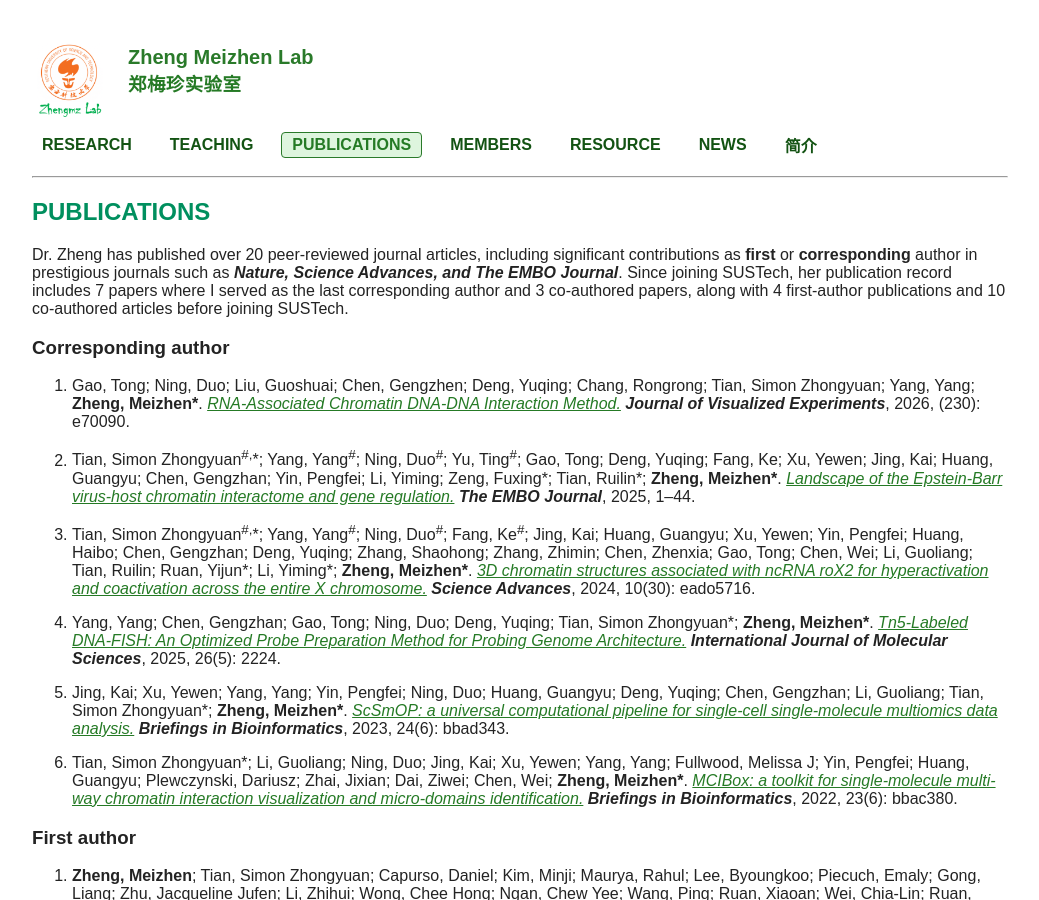
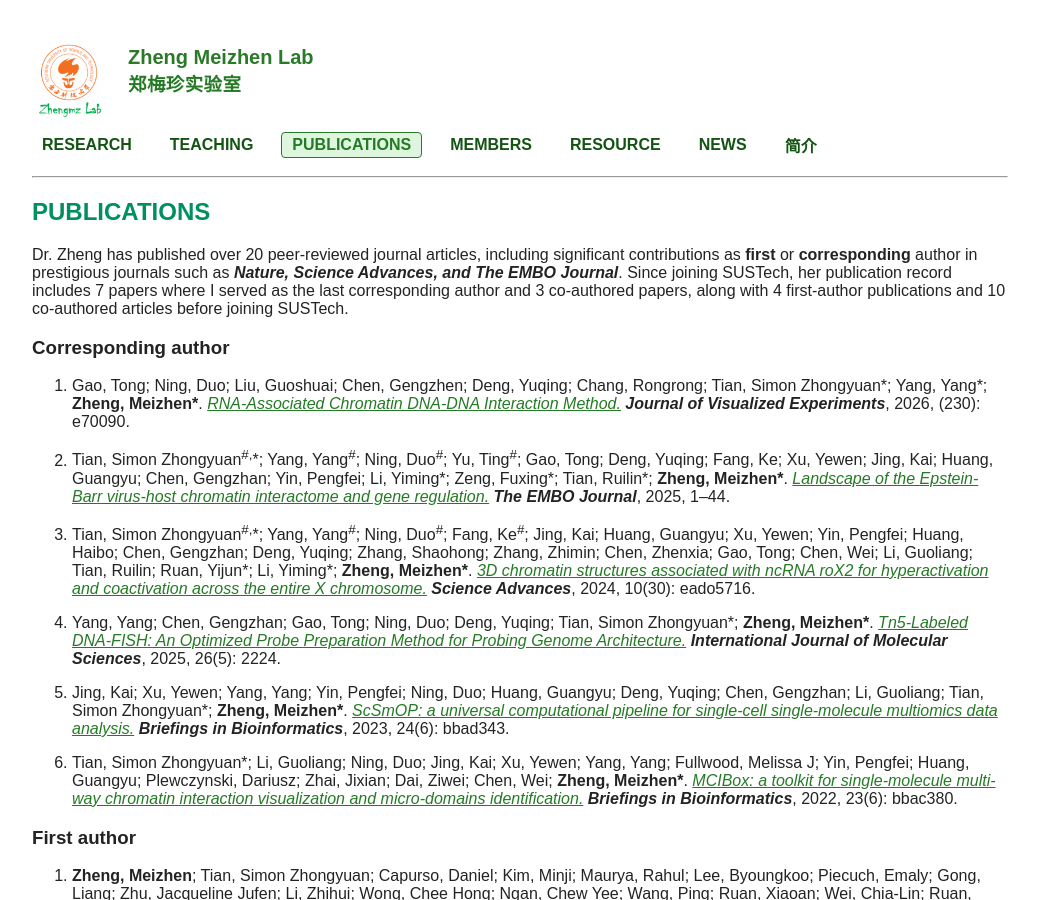
Before and after one commit to ZhengmzLab/zhengmzlab.github.io, a Jekyll site: the page built from publications.md, in a window 1280 px wide and 900 px high. Shown: the whole window, without its empty margins (120-1159 px from the left). Built offline with Jekyll 4.4.1, drawn with Linux system fonts in a browser that asks for light colours; comment, search, counter and statistics services are not loaded.

```diff
--- a/publications.md
+++ b/publications.md
@@ -9,9 +9,9 @@ Dr. Zheng has published over 20 peer-reviewed journal articles, including signif
 
 ### Corresponding author
 
-1. Gao, Tong; Ning, Duo; Liu, Guoshuai; Chen, Gengzhen; Deng, Yuqing; Chang, Rongrong; Tian, Simon Zhongyuan; Yang, Yang; **Zheng, Meizhen\***. [*RNA-Associated Chromatin DNA-DNA Interaction Method.*](https://www.jove.com/t/70090/rna-associated-chromatin-dna-dna-interaction-method) **_Journal of Visualized Experiments_**, 2026, (230): e70090.
+1. Gao, Tong; Ning, Duo; Liu, Guoshuai; Chen, Gengzhen; Deng, Yuqing; Chang, Rongrong; Tian, Simon Zhongyuan\*; Yang, Yang\*; **Zheng, Meizhen\***. [*RNA-Associated Chromatin DNA-DNA Interaction Method.*](https://www.jove.com/t/70090/rna-associated-chromatin-dna-dna-interaction-method) **_Journal of Visualized Experiments_**, 2026, (230): e70090.
 
-1. Tian, Simon Zhongyuan<sup>#,</sup>\*; Yang, Yang<sup>#</sup>; Ning, Duo<sup>#</sup>; Yu, Ting<sup>#</sup>; Gao, Tong; Deng, Yuqing; Fang, Ke; Xu, Yewen; Jing, Kai; Huang, Guangyu; Chen, Gengzhan; Yin, Pengfei; Li, Yiming; Zeng, Fuxing\*; Tian, Ruilin\*; **Zheng, Meizhen\***. [*Landscape of the Epstein-Barr virus-host chromatin interactome and gene regulation.*](https://www.embopress.org/doi/full/10.1038/s44318-025-00466-5) _**The EMBO Journal**_, 2025, 1–44.
+1. Tian, Simon Zhongyuan<sup>#,</sup>\*; Yang, Yang<sup>#</sup>; Ning, Duo<sup>#</sup>; Yu, Ting<sup>#</sup>; Gao, Tong; Deng, Yuqing; Fang, Ke; Xu, Yewen; Jing, Kai; Huang, Guangyu; Chen, Gengzhan; Yin, Pengfei; Li, Yiming\*; Zeng, Fuxing\*; Tian, Ruilin\*; **Zheng, Meizhen\***. [*Landscape of the Epstein-Barr virus-host chromatin interactome and gene regulation.*](https://www.embopress.org/doi/full/10.1038/s44318-025-00466-5) _**The EMBO Journal**_, 2025, 1–44.
 
 1. Tian, Simon Zhongyuan<sup>#,</sup>\*; Yang, Yang<sup>#</sup>; Ning, Duo<sup>#</sup>; Fang, Ke<sup>#</sup>; Jing, Kai; Huang, Guangyu; Xu, Yewen; Yin, Pengfei; Huang, Haibo; Chen, Gengzhan; Deng, Yuqing; Zhang, Shaohong; Zhang, Zhimin; Chen, Zhenxia; Gao, Tong; Chen, Wei; Li, Guoliang; Tian, Ruilin; Ruan, Yijun\*; Li, Yiming\*; **Zheng, Meizhen\***. [*3D chromatin structures associated with ncRNA roX2 for hyperactivation and coactivation across the entire X chromosome.*](https://www.science.org/doi/10.1126/sciadv.ado5716) **_Science Advances_**, 2024, 10(30): eado5716.
 
```
